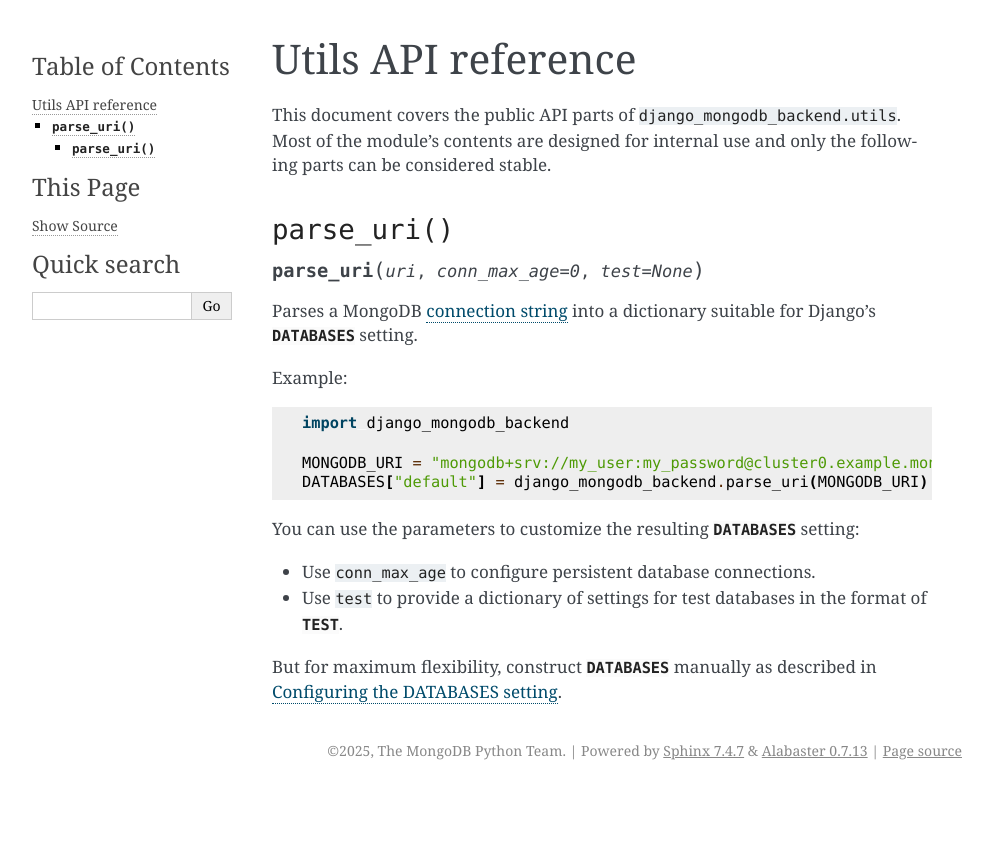
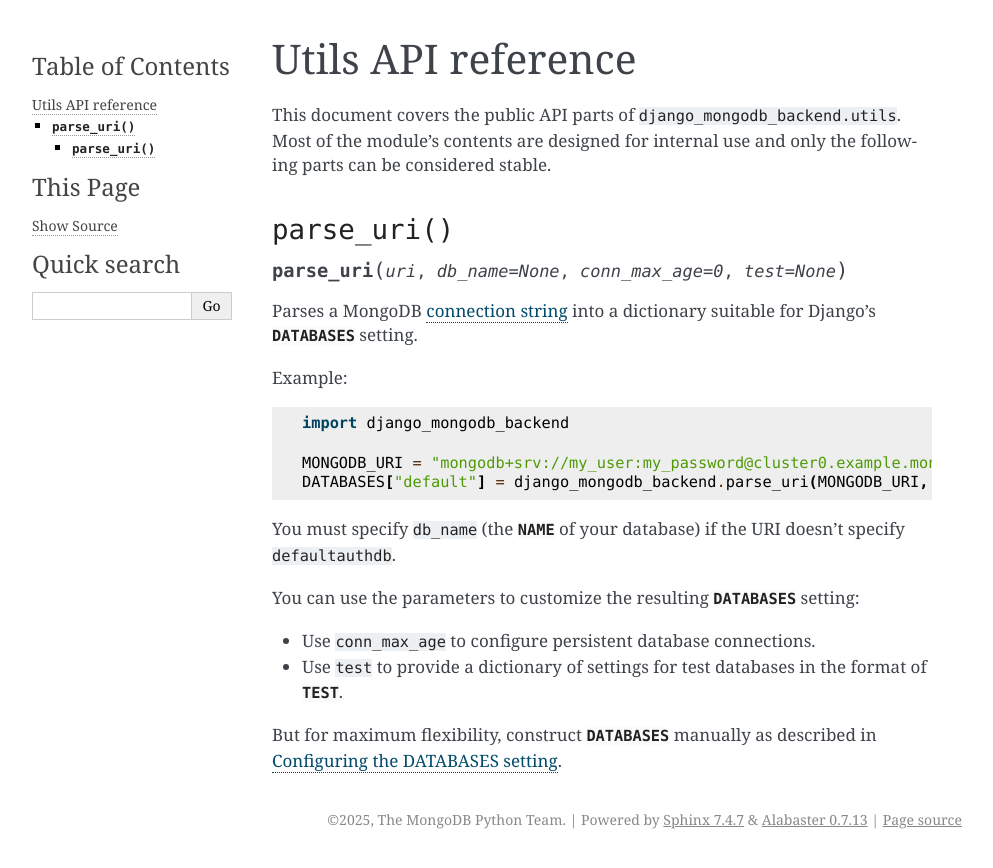
Before and after one commit to mongodb-labs/django-mongodb, a Sphinx documentation site: the page built from docs/source/ref/utils.rst, in a window 1280 px wide. Shown: the top 868 px of the page, without its empty margins (148-1141 px from the left). Built offline with Sphinx 7.4.7, drawn with Linux system fonts in a browser that asks for light colours.

Commit message:
INTPYTHON-509 Add db_name parameter to parse_uri()

```diff
--- a/docs/source/ref/utils.rst
+++ b/docs/source/ref/utils.rst
@@ -12,7 +12,7 @@
 ``parse_uri()``
 ===============
 
-.. function:: parse_uri(uri, conn_max_age=0, test=None)
+.. function:: parse_uri(uri, db_name=None, conn_max_age=0, test=None)
 
 Parses a MongoDB `connection string`_ into a dictionary suitable for Django's
 :setting:`DATABASES` setting.
@@ -23,8 +23,11 @@
 
     import django_mongodb_backend
 
-    MONGODB_URI = "mongodb+srv://my_user:my_password@cluster0.example.mongodb.net/myDatabase?retryWrites=true&w=majority&tls=false"
-    DATABASES["default"] = django_mongodb_backend.parse_uri(MONGODB_URI)
+    MONGODB_URI = "mongodb+srv://my_user:my_password@cluster0.example.mongodb.net/defaultauthdb?retryWrites=true&w=majority&tls=false"
+    DATABASES["default"] = django_mongodb_backend.parse_uri(MONGODB_URI, db_name="example")
+
+You must specify ``db_name`` (the :setting:`NAME` of your database) if the URI
+doesn't specify ``defaultauthdb``.
 
 You can use the parameters to customize the resulting :setting:`DATABASES`
 setting:
```
Also changed, not shown: README.md (+5 -12 lines), 3 other files.
